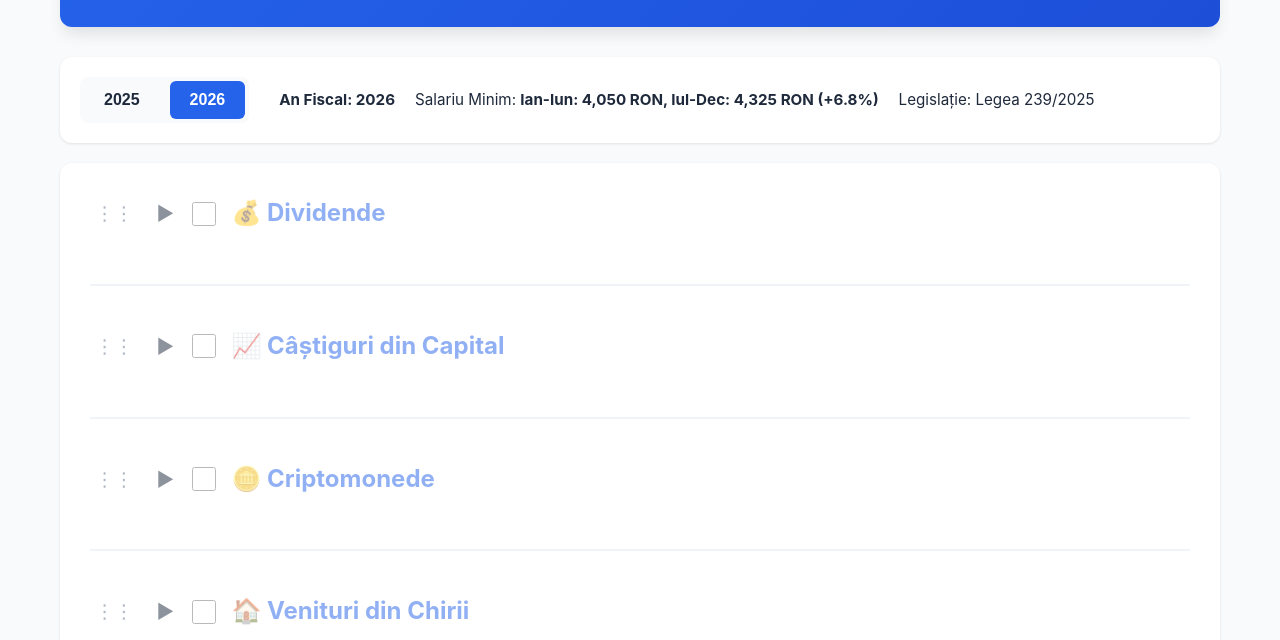
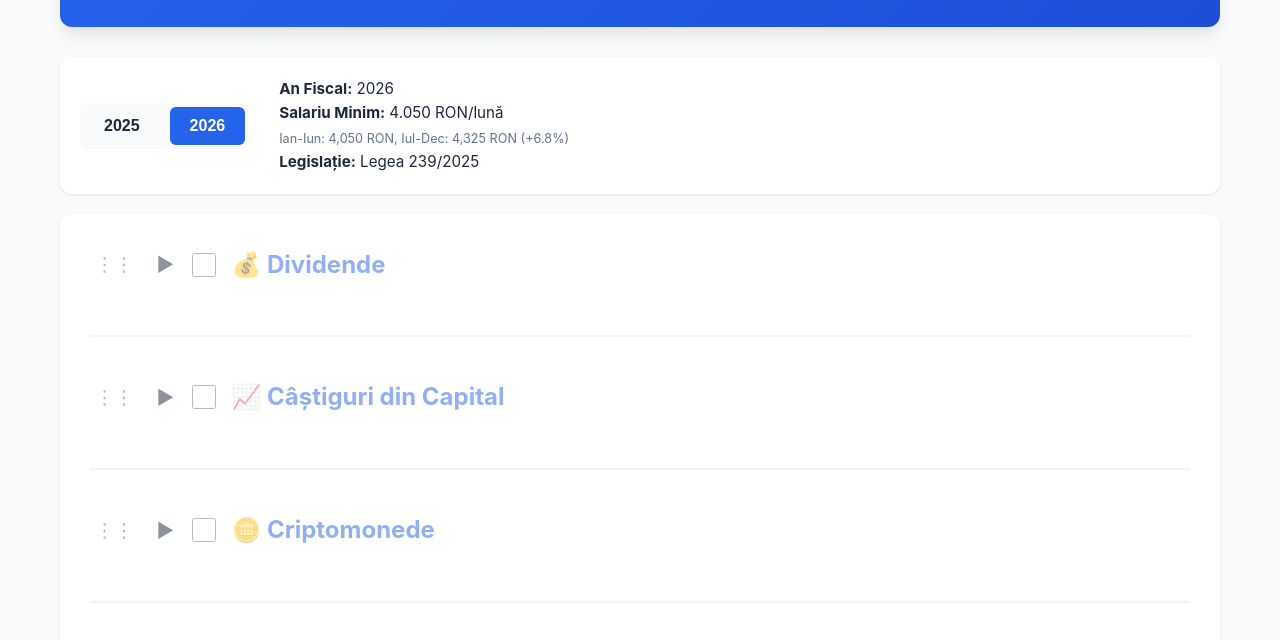
Before and after one commit to CybrrTechnologies/RoTaxCalculator, a plain HTML site: page web/index.html in a window 1280 px wide. Shown: the part 155-795 px from the top of the page. Drawn offline with Linux system fonts and the light colour scheme.

Commit message:
Update details on first load.

```diff
--- a/web/app.js
+++ b/web/app.js
@@ -76,9 +76,10 @@ function initApp() {
                 btn.classList.add('active');
             }
         });
+    }
 
-        updateYearInfo(year);
-    }
+    // Always update year info on init (whether saved or default year)
+    updateYearInfo(ACTIVE_TAX_YEAR);
 
     // Setup tax year selector
     setupTaxYearSelector();
--- a/web/index.html
+++ b/web/index.html
@@ -84,9 +84,7 @@
                 <button type="button" class="year-btn active" data-year="2026">2026</button>
             </div>
             <div class="year-info" id="yearInfo">
-                <p><strong>An Fiscal: 2026</strong></p>
-                <p>Salariu Minim: <strong>Ian-Iun: 4,050 RON, Iul-Dec: 4,325 RON (+6.8%)</strong></p>
-                <p>Legislație: Legea 239/2025</p>
+                <p><strong>An Fiscal:</strong> 2026<br><strong>Salariu Minim:</strong> 4.050 RON/lună<br><small style="color: #64748b;">Ian-Iun: 4,050 RON, Iul-Dec: 4,325 RON (+6.8%)</small><br><strong>Legislație:</strong> Legea 239/2025</p>
             </div>
         </div>
 
```
